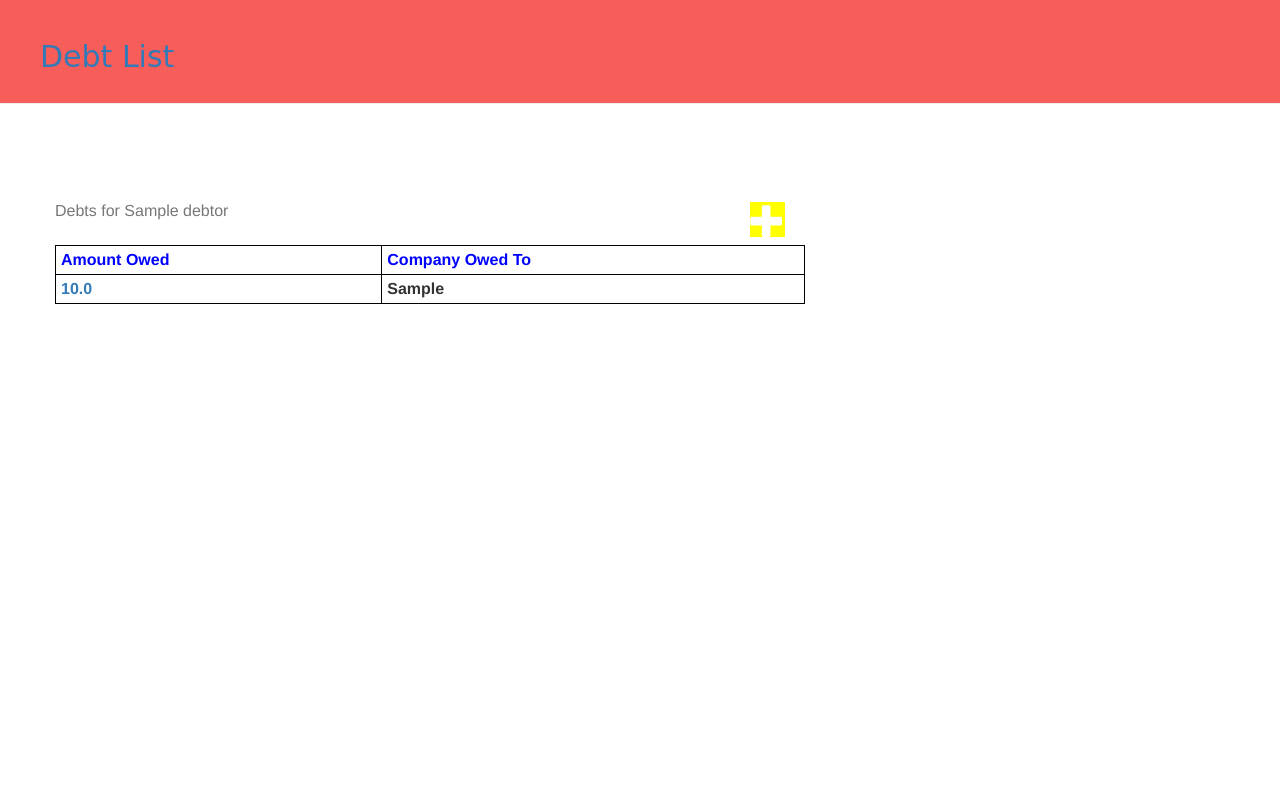
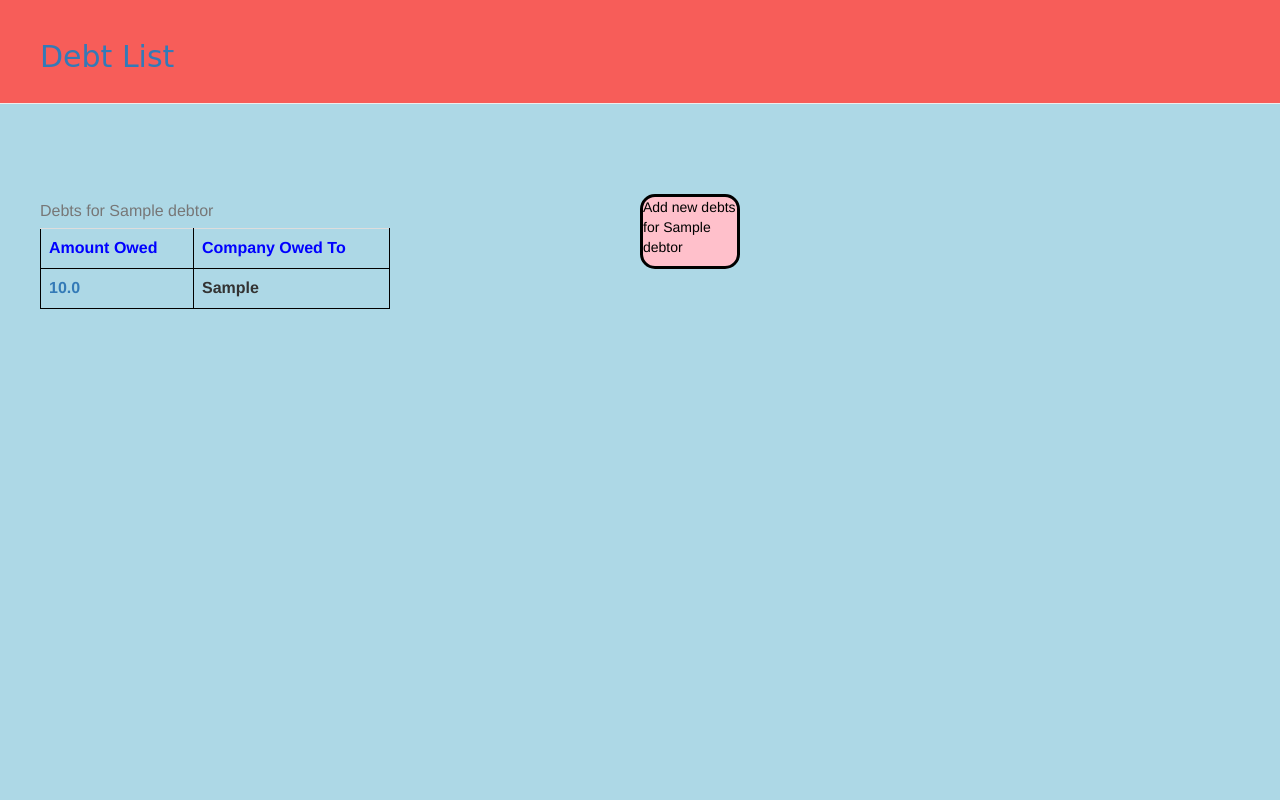
Before and after one commit to zenverak/debt, a Django app: a page that uses debt_tracker/templates/debt_tracker/base.html in a window 1280 px wide. Run offline with Django 3.2, Linux system fonts and the light colour scheme; tables that the repository leaves empty hold one stand-in row (values such as "Sample post"); lists and menus that the app fills with data are empty; some libraries are stand-ins or nearby versions.

Commit message:
added some color and fixed a few issues

```diff
--- a/debt_tracker/static/css/debt_tracker.css
+++ b/debt_tracker/static/css/debt_tracker.css
@@ -29,6 +29,7 @@ th, td {
 
 .content {
     margin-left: 40px;
+
 }
 
 h1, h2, h3, h4 {
@@ -54,6 +55,7 @@ h1, h2, h3, h4 {
     margin-right: 20px;
 }
 
+
 .post {
     margin-bottom: 70px;
 }
@@ -67,6 +69,41 @@ h1, h2, h3, h4 {
 	color: Red;
 }
 
-.add {
-    background-color: Yellow;
+.add_div{
+    background-color: Pink;
+     top:0;
+    right:0;
+    width:100px;
+    height: 75px;
+    position:absolute;
+
+    border: 3px solid black;
+    border-radius: 15px;
 }
+
+.add{
+    text-align: center;
+    color: Black;
+    position:relative;
+    padding: 70px 0;
+
+}
+.table{
+    position:absolute;
+    left:0;
+    top:0;
+    width:50%;
+
+}
+.big_parent{
+    position:relative;
+    width:700px;
+    height:200px;
+
+
+
+}
+
+.body_design{
+        background-color: #ADD8E6;
+}
--- a/debt_tracker/templates/debt_tracker/base.html
+++ b/debt_tracker/templates/debt_tracker/base.html
@@ -5,7 +5,7 @@
 		<link rel="stylesheet" href="//maxcdn.bootstrapcdn.com/bootstrap/3.2.0/css/bootstrap.min.css">
 		<link rel="stylesheet" href="//maxcdn.bootstrapcdn.com/bootstrap/3.2.0/css/bootstrap-theme.min.css">
 		<link rel="stylesheet" href="{% static 'css/debt_tracker.css' %}">
-<body>
+<body class="body_design">
     {% block content %}
     {% endblock %}
 
--- a/debt_tracker/templates/debt_tracker/debt_add.html
+++ b/debt_tracker/templates/debt_tracker/debt_add.html
@@ -10,7 +10,7 @@
             <form method="POST" class='post-form'>{% csrf_token %}
                 <input type="hidden" value="{{ info.id }}" name="id">
                   {{ info.form }}
-                <button type="submit" class="save btn btn-default" > Add Debts </button>
+                <button type="submit" class="save btn btn-default" > Add Debt </button>
             </form>
 		</div>
 	</div>
--- a/debt_tracker/templates/debt_tracker/debt_list.html
+++ b/debt_tracker/templates/debt_tracker/debt_list.html
@@ -6,15 +6,13 @@
 </div>
 <div class="content container">
 	<div class="row">
-		<div class="col-md-8">
-			<table style="width:100%">
+		<div class="big_parent">
+			<table  class='table'>
 				<tr>
 					<th class='column'> Amount Owed </th>
 					<th class='column'> Company Owed To </th>
 				</tr>
-				<caption> Debts for {{ info.debtor.name }}
-                    <a  href="{% url 'debt_add' id=info.debtor.uniqueid %}" class="top-menu add"><span class="glyphicon glyphicon-plus"></span></a>
-                </caption>
+				<caption> Debts for {{ info.debtor.name }} </caption>
 				{% for debt in info.debts %}
 
 					<div class="post">
@@ -26,6 +24,9 @@
 
 				{% endfor %}
 			</table>
+            <div class="add_div">
+                 <a  href="{% url 'debt_add' id=info.debtor.uniqueid %}" class="add">Add new debts for {{ info.debtor.name }}</a>
+            </div>
          </div>
     </div>
 </div>
```
